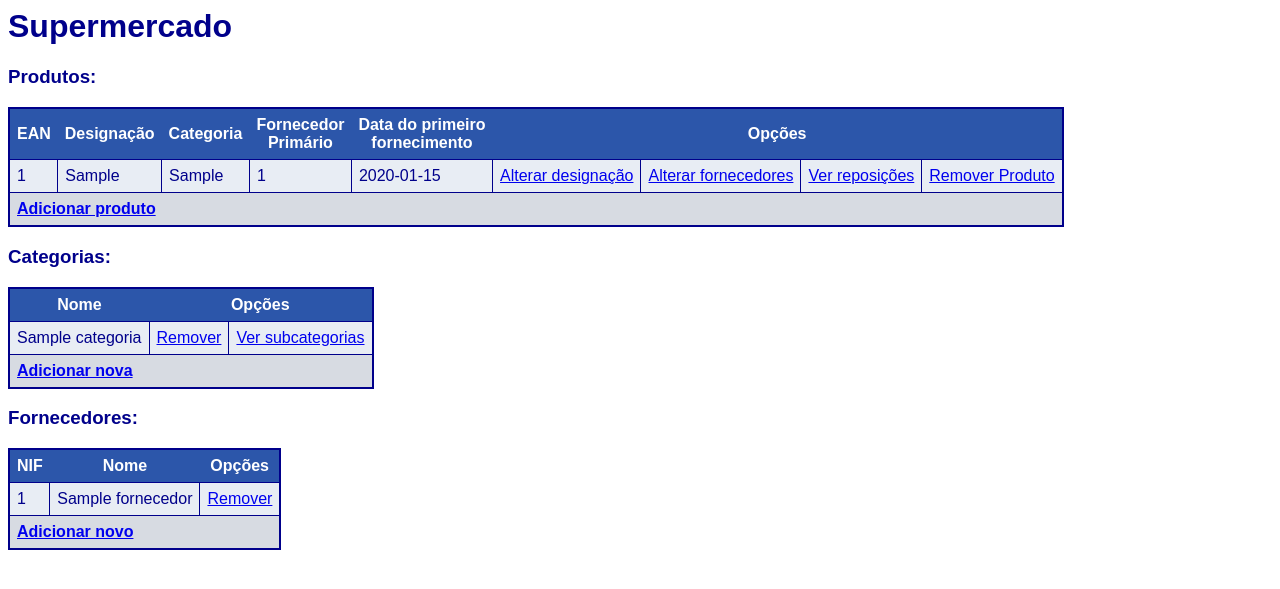
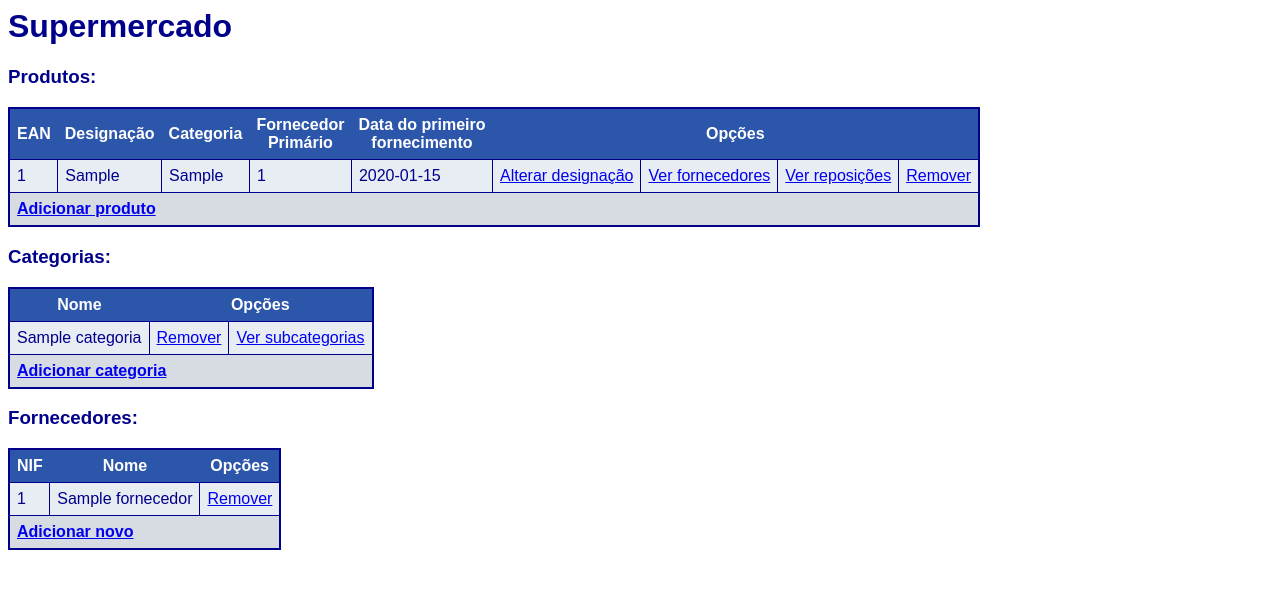
Before and after one commit to Marghrid/Databases, a PHP site: page /supermercado.php in a window 1280 px wide. Shown: the top 589 px of the page. Run offline with PHP 8.4, Linux system fonts and the light colour scheme; tables that the repository leaves empty hold one stand-in row (values such as "Sample post"); some libraries are stand-ins or nearby versions.

Commit message:
Changed a little text in the website. Nothing major.

```diff
--- a/web/adicionar_forn_secundario.php
+++ b/web/adicionar_forn_secundario.php
@@ -31,13 +31,11 @@
                 echo("<table>\n");
                 echo("<th>NIF</th>\n");
                 echo("<th>Nome</th>\n");
-                echo("<th>Opções</th>\n");
                 foreach($result as $row)
                 {
                     echo("<tr>\n");
-                    echo("<td>{$row['nif']}</td>\n");
+                    echo("<td><a href=insert_sec_forn.php?forn_prim=$forn_prim&forn_sec={$row['nif']}&ean=$ean>{$row['nif']}</a></td>\n");
                     echo("<td>{$row['nome']}</td>\n");
-                    echo("<td><a href=insert_sec_forn.php?forn_prim=$forn_prim&forn_sec={$row['nif']}&ean=$ean>Adicionar</a></td>\n");
                     echo("</tr>\n");
                 }
                 echo("</table>\n");
--- a/web/remove_warning_cat.php
+++ b/web/remove_warning_cat.php
@@ -7,7 +7,7 @@
         <h3>Tem a certeza que quer remover a categoria '<?=$_REQUEST['nome_categoria']?>' ?</h3>
         <form action="remove_cat.php" method="post">
             <p><input type="hidden" name="nome_categoria" value="<?=$_REQUEST['nome_categoria']?>"/></p>
-            <p><input type="submit" value="Sim"/> <a href="supermercado.php">Cancelar</a></p>
+            <p><input type="submit" value="Confirmar"/> <a href="supermercado.php">Cancelar</a></p>
         </form>
     </body>
 </html>
--- a/web/remove_warning_prod.php
+++ b/web/remove_warning_prod.php
@@ -7,7 +7,7 @@
         <h3>Tem a certeza que quer remover o produto (EAN = <?=$_REQUEST['ean']?>, designação = <?=$_REQUEST['design']?>)?</h3>
         <form action="remove_prod.php" method="post">
             <p><input type="hidden" name="ean" value="<?=$_REQUEST['ean']?>"/></p>
-            <p><input type="submit" value="Sim"/> <a href="supermercado.php">Cancelar</a></p>
+            <p><input type="submit" value="Confirmar"/> <a href="supermercado.php">Cancelar</a></p>
         </form>
     </body>
 </html>
--- a/web/supermercado.php
+++ b/web/supermercado.php
@@ -46,9 +46,9 @@
                     echo("<td>{$row['data']}</td>\n");
 
                     echo("<td><a href=\"alterar_designacao.php?ean={$row['ean']}&design={$row['design']}\">Alterar designação</a></td>\n");
-                    echo("<td><a href=\"alterar_fornecedores.php?ean={$row['ean']}&design={$row['design']}&forn_prim={$row['forn_primario']}\">Alterar fornecedores</a></td>\n");
+                    echo("<td><a href=\"ver_fornecedores.php?ean={$row['ean']}&design={$row['design']}&forn_prim={$row['forn_primario']}\">Ver fornecedores</a></td>\n");
                     echo("<td><a href=\"ver_reposicoes.php?ean={$row['ean']}&design={$row['design']}\">Ver reposições</a></td>\n");
-                    echo("<td><a href=\"remove_warning_prod.php?ean={$row['ean']}&design={$row['design']}\">Remover Produto</a></td>\n");
+                    echo("<td><a href=\"remove_warning_prod.php?ean={$row['ean']}&design={$row['design']}\">Remover</a></td>\n");
 
                     echo("</tr>\n");
                 }
@@ -96,7 +96,7 @@
                     echo("</tr>\n");
                 }
                 echo("<tr>\n");
-                echo("<td colspan=3><a href=\"nova_categoria.php\"><b>Adicionar nova</b></a></td>\n");
+                echo("<td colspan=3><a href=\"nova_categoria.php\"><b>Adicionar categoria</b></a></td>\n");
                 echo("</tr>\n");
                 echo("</table>\n");
 
```
Also changed, not shown: web/alterar_forn_prim.php (+6 -7 lines), web/ver_fornecedores.php (renamed from web/alterar_fornecedores.php).
